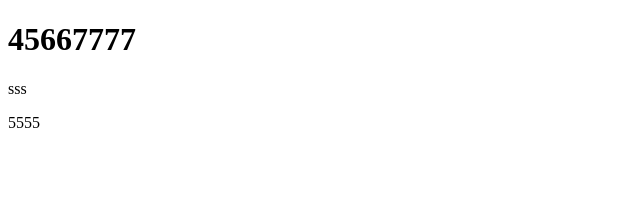
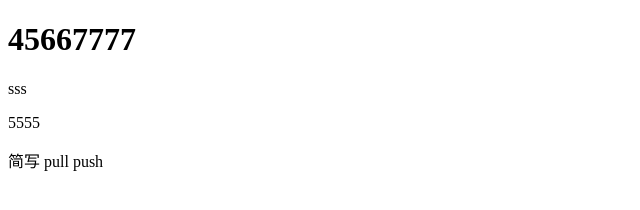
Before and after one commit to lamplnmp2015/test_ssh, a plain HTML site: page index.html in a window 1280 px wide. Shown: the whole page, without its empty margins (0-640 px from the left). Drawn offline with Linux system fonts and the light colour scheme.

Commit message:
简写pullpush

```diff
--- a/index.html
+++ b/index.html
@@ -11,6 +11,7 @@
 		<h1>45667777</h1>
 		<p>sss</p>
 		<p>5555</p>
+		<p>简写 pull push</p>
 	</header>
 	<nav>
 	</nav>
```
